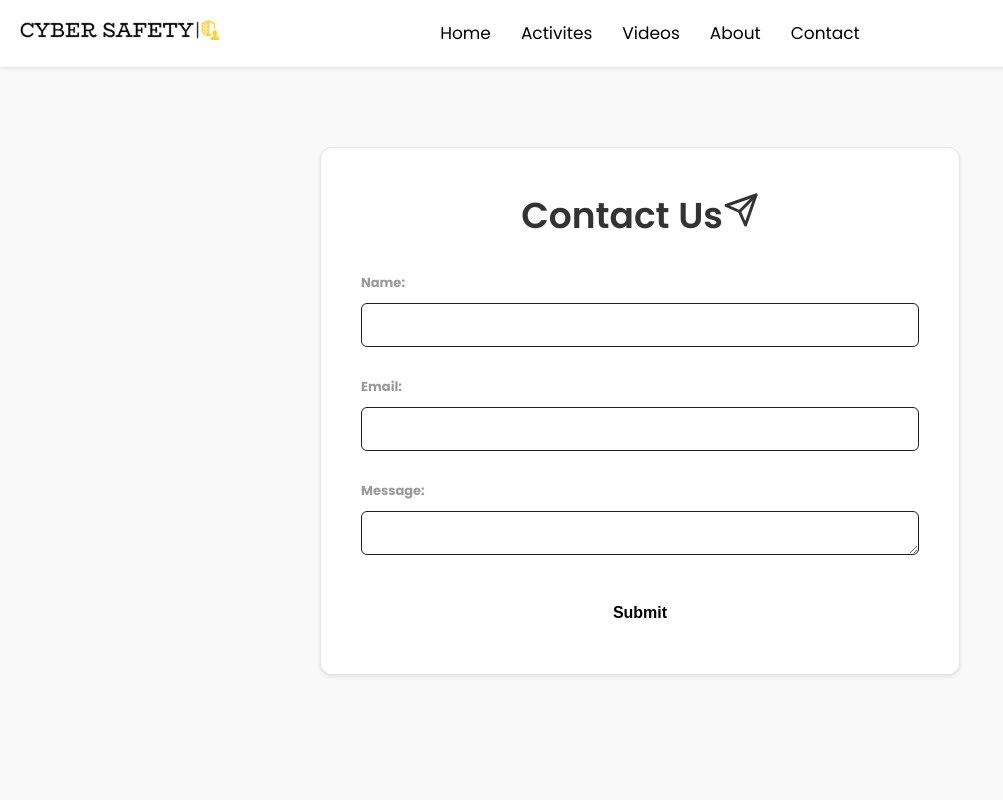
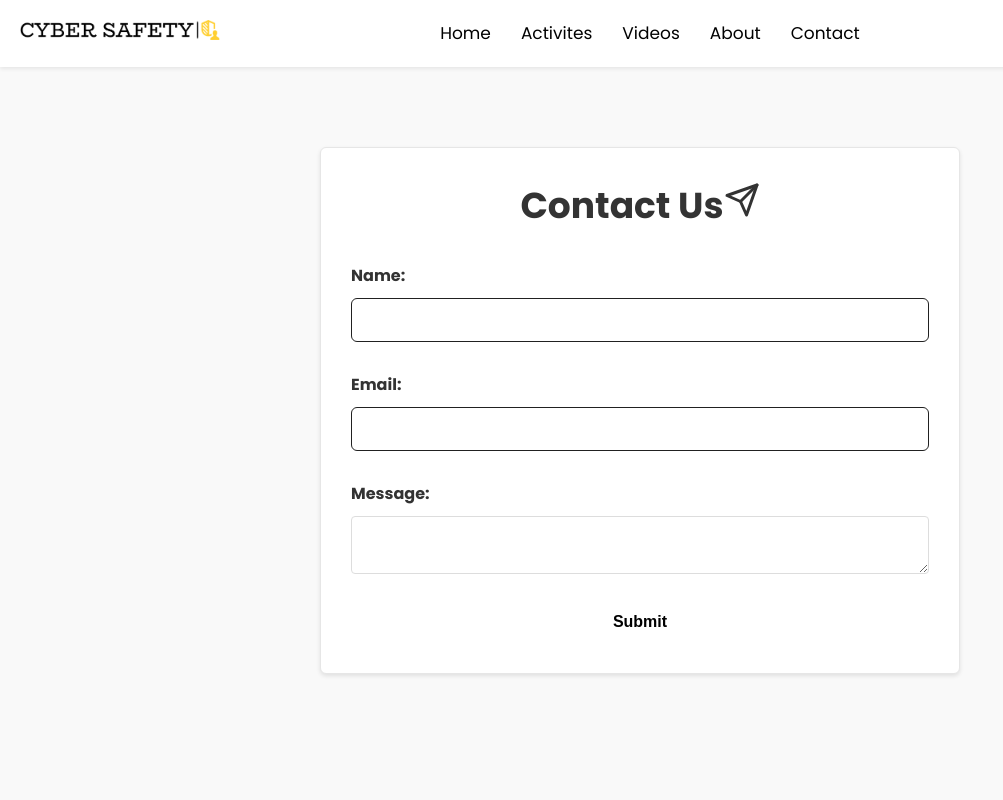
Before and after one commit to PranavKrishnan05/CyberSafetyWebpage, a React (Create React App) app: page /contact in a window 1280 px wide. Shown: the top 800 px of the page, without its empty margins (0-1003 px from the left). Built offline with nearby package versions, Linux system fonts and the light colour scheme.

Commit message:
fixed all the css errors

```diff
--- a/src/pages/contact/contact.css
+++ b/src/pages/contact/contact.css
@@ -1,6 +1,5 @@
 /* styles.css */
-
-body {
+.contact-container body {
     font-family: Arial, sans-serif;
     background-color: #f7f7f7;
     margin: 0;
@@ -12,7 +11,7 @@ body {
     margin: 0 auto;
     padding: 40px;
   }
-  h1 {
+  .contact-container h1 {
     font-size: 36px;
     font-weight: bold;
     margin-bottom: 30px;
@@ -22,14 +21,14 @@ body {
   }
 
 
-  form {
+.contact-container form {
     background-color: #ffffff;
     padding: 30px;
     border-radius: 6px;
     box-shadow: 0 2px 4px rgba(0, 0, 0, 0.1);
   }
 
-  label {
+.contact-container label {
     display: block;
     font-size: 16px;
     font-weight: bold;
@@ -38,7 +37,7 @@ body {
   }
 
   input,
-  textarea {
+.contact-container textarea {
     width: 100%;
     padding: 10px;
     border: 1px solid #dddddd;
@@ -48,7 +47,7 @@ body {
     margin-bottom: 20px;
   }
 
-  button[type='submit'] {
+.contact-container button[type='submit'] {
 
     font-size: 16px;
     font-weight: bold;
@@ -57,16 +56,16 @@ body {
     border-radius: 4px;
     cursor: pointer;
   }
-  button[type='submit']:hover {
+.contact-container button[type='submit']:hover {
     background-color: lightgrey;
   }
 
-  button[type='submit']:active {
+.contact-container button[type='submit']:active {
     background-color: grey;
 
   }
 
-  @media (max-width: 600px) {
+@media (max-width: 600px) {
     .container {
       padding: 20px;
     }
```
